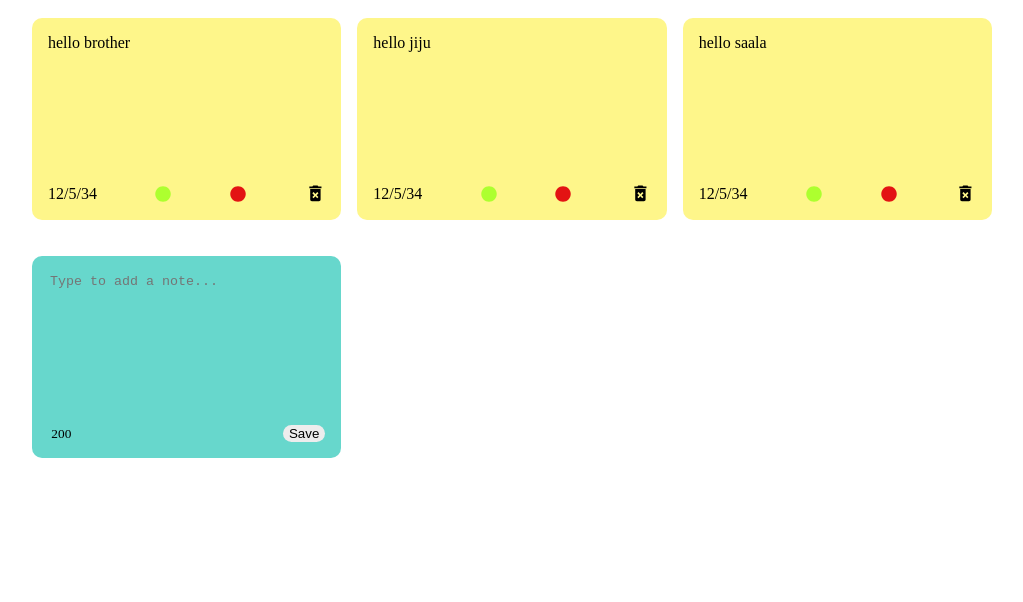
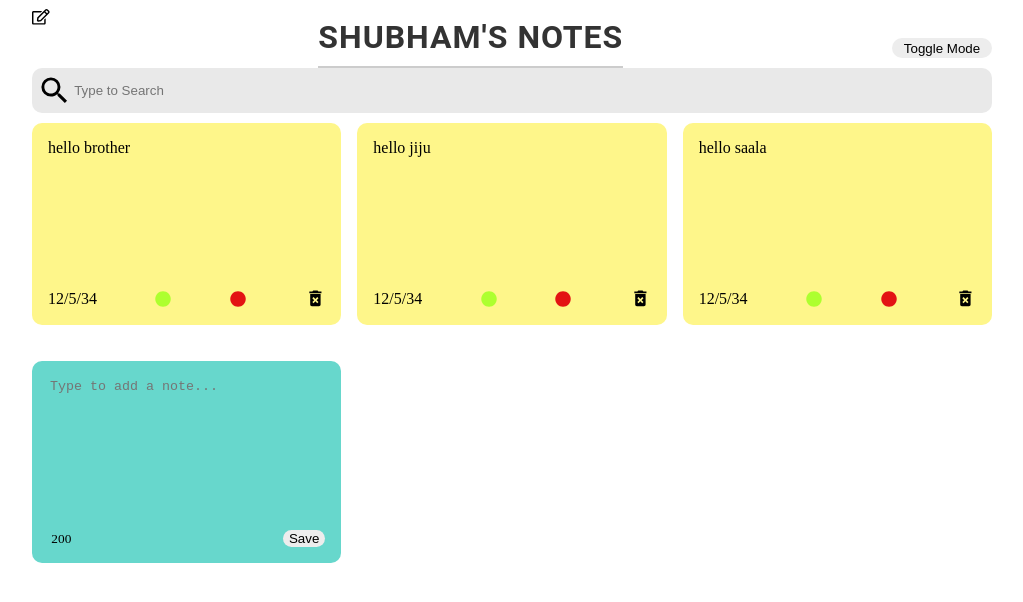
Before and after one commit to shubhamrsaroj/Notes-App, a React (Create React App) app: page / in a window 1280 px wide. Shown: the top 602 px of the page, without its empty margins (128-1151 px from the left). Built offline with nearby package versions, Linux system fonts and the light colour scheme.

Commit message:
added edit section to border

```diff
--- a/src/App.js
+++ b/src/App.js
@@ -1,8 +1,10 @@
 import { useState } from "react";
 import NotesList from "./components/NotesList";
 import {nanoid} from 'nanoid';
+import Search from "./components/Search";
+import Header from "./components/Header";
+const App=()=>{
 
-const App=()=>{
 
 
   const[notes,setNotes]=useState([
@@ -35,6 +37,8 @@ const App=()=>{
   }
 
 
+  const[search,setSearch]=useState("");
+
 
 
 
@@ -59,9 +63,9 @@ const App=()=>{
 
   return(
     <div className="container">
-
-
-     <NotesList notes={notes} handleAddNote={addNote}  deleteIt={deleteit}/>
+      <Header/>
+     <Search handleSearch={setSearch}/>
+     <NotesList notes={notes.filter((note)=>note.text.toLowerCase().includes(search))} handleAddNote={addNote}  deleteIt={deleteit}/>
 
     </div>
   )
--- a/src/components/AddNote.js
+++ b/src/components/AddNote.js
@@ -29,15 +29,6 @@ const AddNote=({handleAddNote})=>{
 
     }
 
-     const mylength=()=>{
-
-        let mylength=characterL-noteText.length;
-
-        if(mylength<0){
-            characterL=0;
-        }
-
-     }
 
 
 
--- /dev/null
+++ b/src/components/Header.js
@@ -0,0 +1,56 @@
+import { useState } from "react";
+import { FaRegEdit } from "react-icons/fa";
+const Header=()=>{
+
+    const[toggle,setToggle]=useState("white");
+
+    const[change,setChange]=useState(false);
+
+    const[vvalue,setValue]=useState("Shubham's notes");
+
+    const toggleit=()=>{
+
+        setToggle(toggle==="white"?"black":"white");
+
+        document.body.style.backgroundColor=toggle==="white"?"black":"white";
+
+
+    }
+
+    const changeit=()=>{
+            setChange(true);
+    }
+
+
+    const keydown=(event)=>{
+
+
+
+        if(event.key==="Enter"){
+            setChange(false);
+        }
+    }
+
+
+    let myvalue="Shubham's notes";
+
+
+    return(
+        <div className="header">
+            <FaRegEdit size="1.1rem" className="myedit" onClick={changeit}/>
+            {
+
+              change?
+             (<input type="text" value={vvalue}  className="myinput"  onKeyDown={keydown}  onChange={(e)=>setValue(e.target.value)}></input>
+
+            ):(<h1 className="headerStyle">{vvalue}</h1>
+
+
+              )  }
+            <button className="toggleit" onClick={toggleit}>Toggle Mode</button>
+
+        </div>
+    )
+}
+
+export default Header;
--- /dev/null
+++ b/src/components/Search.js
@@ -0,0 +1,22 @@
+import { useState } from "react";
+import { MdSearch } from "react-icons/md"
+
+const Search=({handleSearch})=>{
+
+
+
+     return (
+     <div className="search">
+
+        <MdSearch className="search-icons" size="2.2em"/>
+        <input  className="inputit"type="text"
+
+         onChange={(event)=>handleSearch(event.target.value)}
+
+        placeholder="Type to Search "/>
+
+    </div>
+     );
+};
+
+export default Search;
--- a/src/index.css
+++ b/src/index.css
@@ -91,3 +91,80 @@ textarea:focus {
   transform: scale(1.3); /* Slightly increase size on hover */
   transition: transform 0.2s ease, color 0.2s ease; /* Smooth transition */
 }
+
+.search{
+  display: flex;
+  align-items: center;
+  background-color: rgb(233, 233, 233);
+  border-radius: 10px;
+  padding: 5px;
+
+}
+
+.search input{
+  border: none;
+  background-color:  rgb(233, 233, 233);
+}
+
+.search input:focus{
+
+   outline: none;
+
+}
+
+.header{
+  display: flex;
+  flex-direction: row;
+  justify-content: space-between;
+}
+
+
+.toggleit{
+  background-color: #ededed;
+  cursor: pointer;
+  border-radius: 10px;
+  border-style: none;
+  width: 100px;
+  height: 20px;
+  margin-top: 30px;
+
+}
+
+.toggleit:hover{
+
+  transform: scale(1.1); /* Slightly increase size on hover */
+  transition: transform 0.2s ease, color 0.2s ease; /* Smooth transition */
+  border-style: solid;
+}
+
+.myedit{
+  cursor: pointer;
+}
+
+.headerStyle {
+  font-family: "Roboto", sans-serif; /* Use Roboto font */
+  font-size: 2rem; /* Larger font size for the header */
+  font-weight: 700; /* Bold weight for emphasis */
+  color: #333; /* Dark gray color for better readability */
+  margin: 0; /* Remove default margin */
+  padding: 10px 0; /* Add some padding for spacing */
+  text-align: center; /* Center the text */
+  text-transform: uppercase; /* Optional: make text uppercase for a more formal look */
+  letter-spacing: 1px; /* Slightly increase letter spacing for readability */
+  border-bottom: 2px solid #ccc; /* Optional: add a bottom border for separation */
+}
+
+.myinput{
+  text-align: center;
+  border-radius: 10px;
+  font-family: "Roboto", sans-serif; /* Use Roboto font */
+  font-size: 1rem; /* Larger font size for the header */
+  font-weight: 700; /* Bold weight for emphasis */
+  color: #333; /* Dark gray color for better readability */
+  margin: 0; /* Remove default margin */
+  padding: 10px 0; /* Add some padding for spacing */
+  text-align: center; /* Center the text */
+  text-transform: uppercase; /* Optional: make text uppercase for a more formal look */
+  letter-spacing: 1px; /* Slightly increase letter spacing for readability */
+  border-bottom: 2px solid #ccc; /* Optional: add a bottom border for separation */
+}
```
